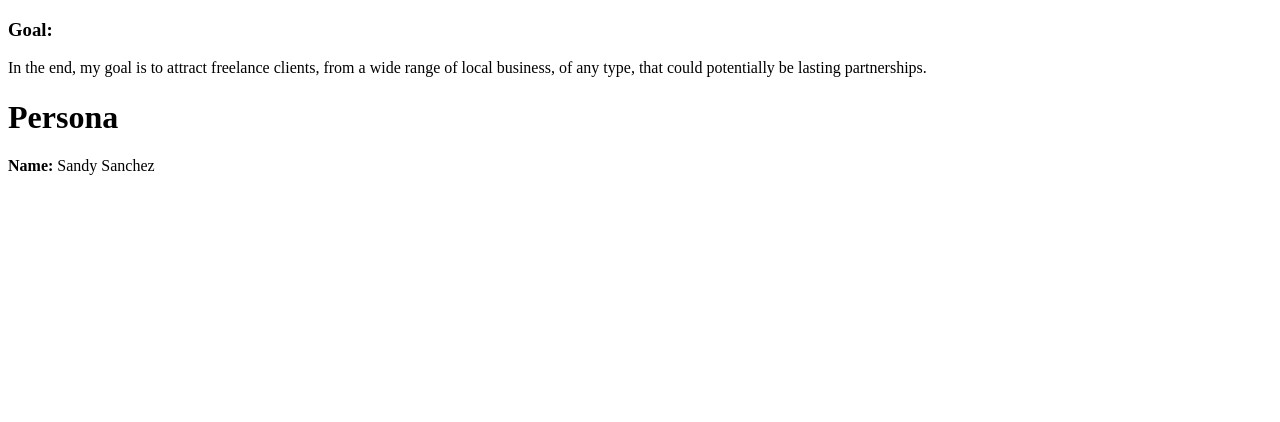
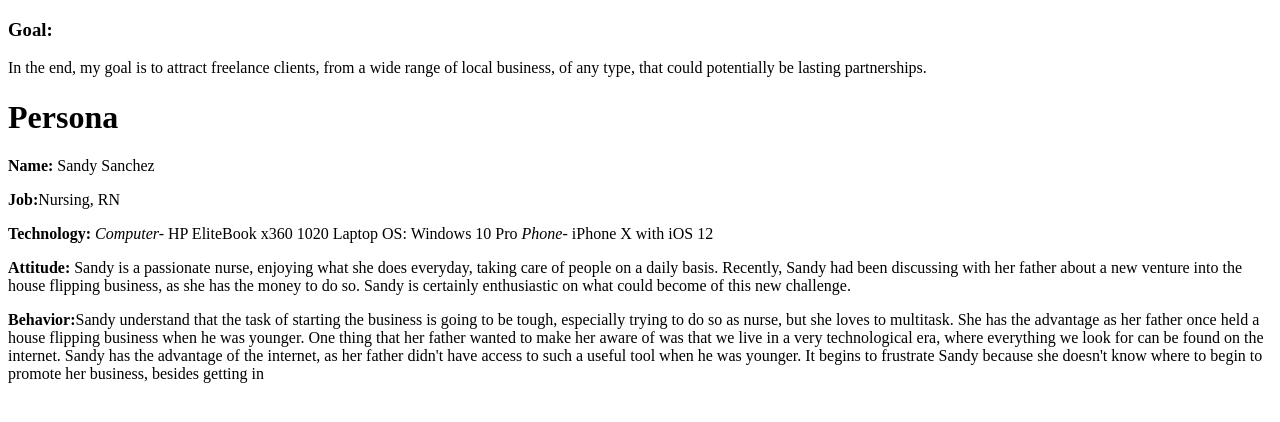
Before and after one commit to antgarcia12/my-pwp-anthony, a PHP site: page /milestone-1.php in a window 1280 px wide. Shown: the part 234-656 px from the top of the page. Run offline with PHP 8.4, Linux system fonts and the light colour scheme.

Commit message:
updated pwp with attitudes, behaviors, technology and other credentials .

```diff
--- a/public_html/documentation/milestone-1.php
+++ b/public_html/documentation/milestone-1.php
@@ -13,6 +13,11 @@
 			<p>In the end, my goal is to attract freelance clients, from a wide range of local business, of any type, that could potentially be lasting partnerships.</p>
 		<h1>Persona</h1>
 			<p><strong>Name: </strong>Sandy Sanchez</p>
+			<p><strong>Job:</strong>Nursing, RN</p>
+			<p><strong>Technology: </strong><em>Computer- </em>HP EliteBook x360 1020 Laptop OS: Windows 10 Pro <em>Phone- </em> iPhone X with iOS 12</p>
+			<p><strong>Attitude: </strong>Sandy is a passionate nurse, enjoying what she does everyday, taking care of people on a daily basis. Recently, Sandy had been discussing with her father about a new venture into the house flipping business, as she has the money to do so. Sandy is certainly enthusiastic on what could become of this new challenge.</p>
+			<p><strong>Behavior:</strong>Sandy understand that the task of starting the business is going to be tough, especially trying to do so as nurse, but she loves to multitask. She has the advantage as her father once held a house flipping business when he was younger. One thing that her father wanted to make her aware of was that we live in a very technological era, where everything we look for can be found on the internet. Sandy has the advantage of the internet, as her father didn't have access to such a useful tool when he was younger. It begins to frustrate Sandy because she doesn't know where to begin to promote her business, besides getting in </p>
+			<p></p>
 	</body>
 	</head>
 </html>
```
